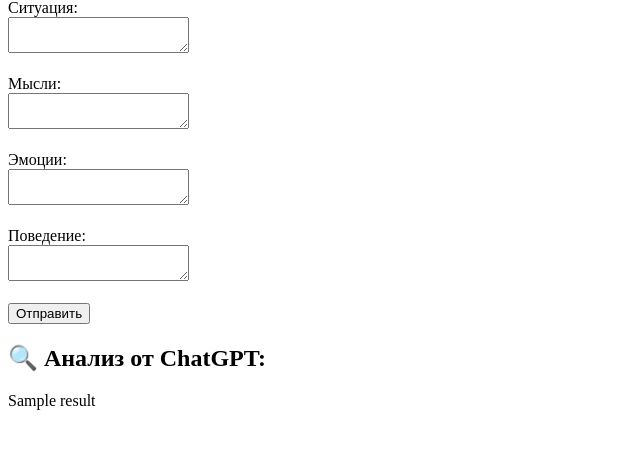
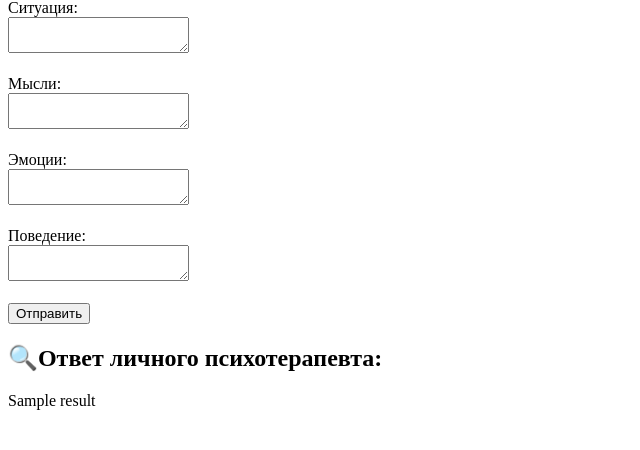
Before and after one commit to zagovormasonov/viremos, a FastAPI app: template templates/form.html in a window 1280 px wide. Shown: the part 81-531 px from the top of the page, without its empty margins (0-640 px from the left). Run offline with FastAPI, Linux system fonts and the light colour scheme; the template is opened without the code that fills it: most values are stand-ins (such as "Sample title", 1, 10 or a date in 2020).

Commit message:
text modif

```diff
--- a/templates/form.html
+++ b/templates/form.html
@@ -15,7 +15,7 @@
     </form>
 
     {% if result %}
-        <h2>🔍 Анализ от ChatGPT:</h2>
+        <h2>🔍Ответ личного психотерапевта:</h2>
         <p>{{ result|safe }}</p>
     {% endif %}
 </body>
```
Also changed, not shown: 1 other file.
